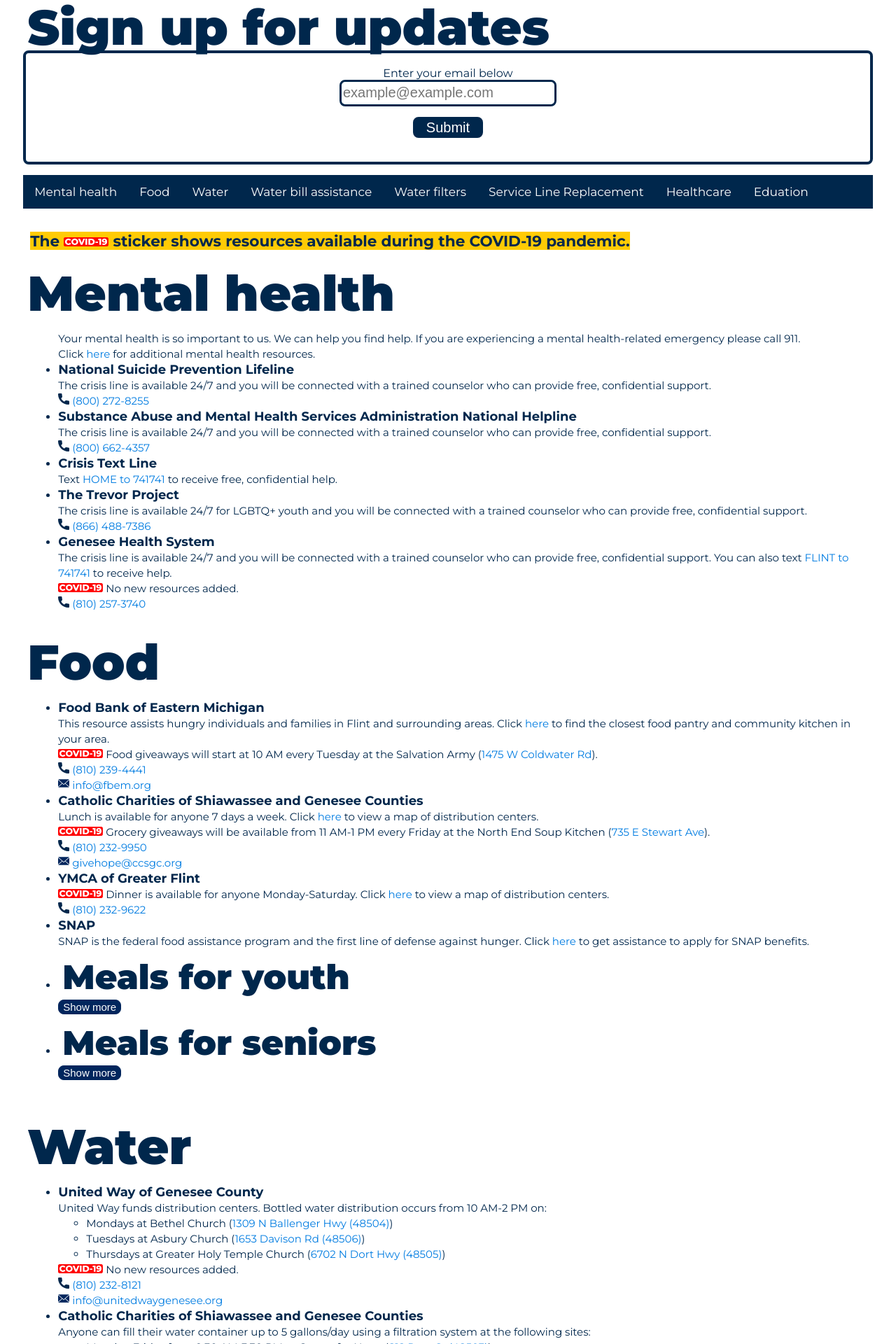
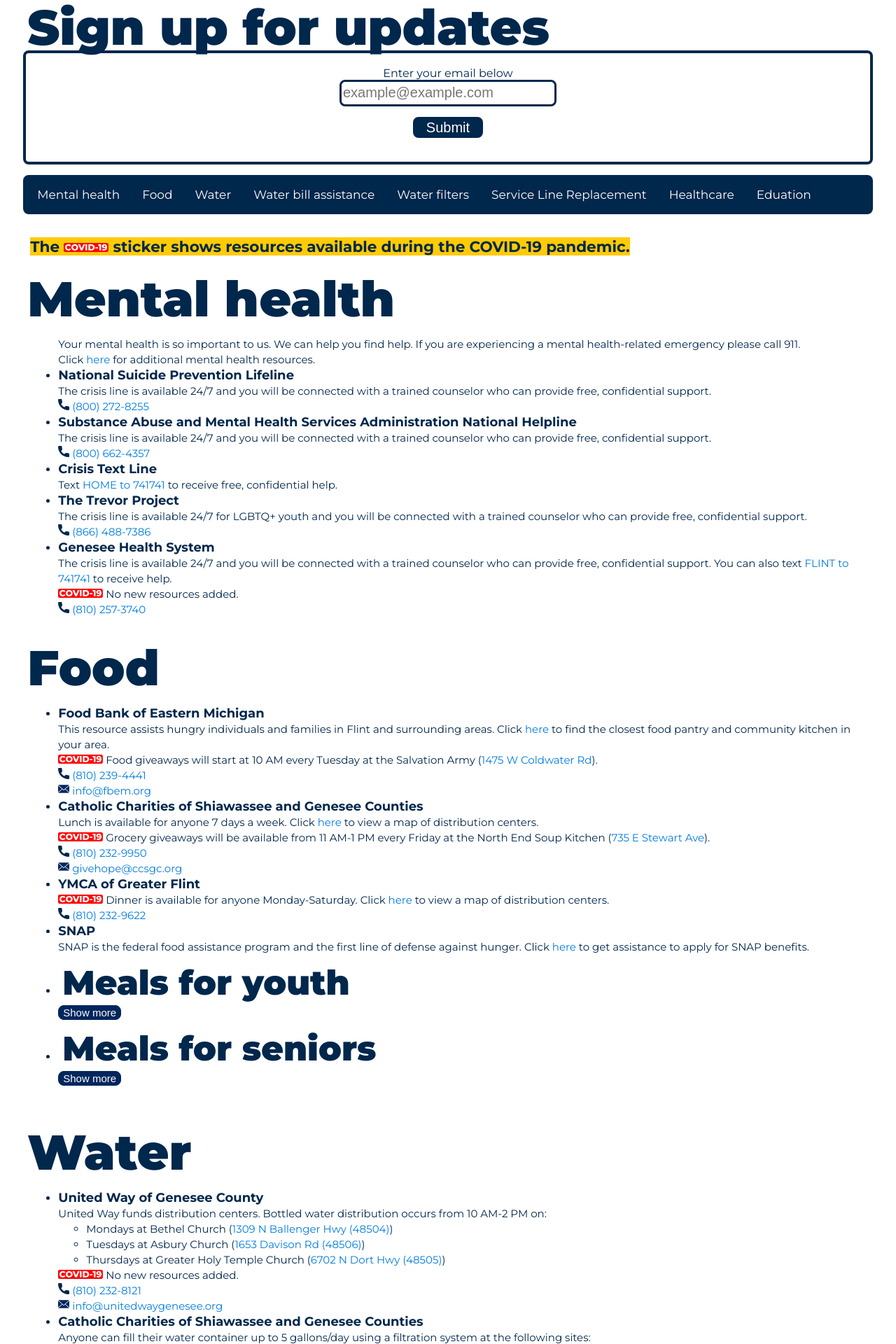
Before and after one commit to umichfjp/umichfjp.github.io, a Jekyll site: the page built from pages/resources.html, in a window 1280 px wide. Shown: the part 1165-3085 px from the top of the page at 70% size. Built offline with Jekyll 4.4.1, drawn with Linux system fonts in a browser that asks for light colours.

Commit message:
Update resources.html

```diff
--- a/pages/resources.html
+++ b/pages/resources.html
@@ -12,6 +12,8 @@ title: Resources for Flint residents
           overflow: hidden;
           background-color: #00274c;
           font-family: 'Montserrat', sans-serif;
+          border: 4px solid #00274c;
+          border-radius: 8px;
         }
 
         .myNavBar a {
```
